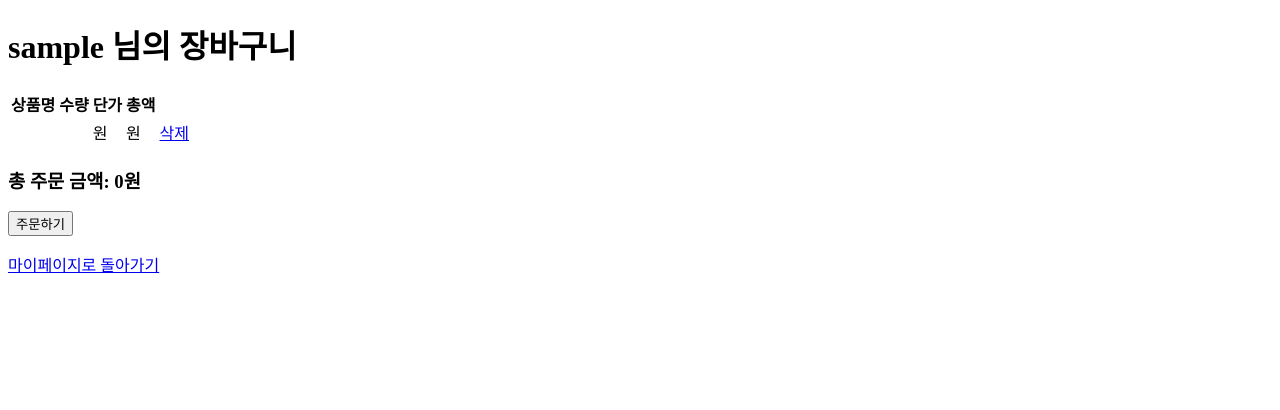
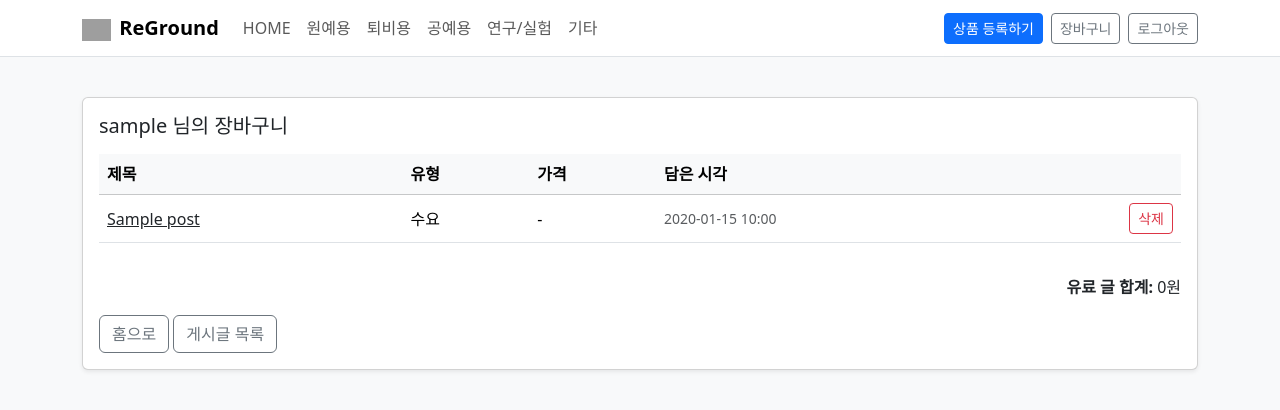
Before and after one commit to HeheHeewon/SWUProject_TEAM2, a Django app: page /cart/ in a window 1280 px wide. Shown: the top 410 px of the page. Run offline with Django 4.2, Linux system fonts and the light colour scheme; a user stored in the database is signed in; tables that the repository leaves empty hold one stand-in row (values such as "Sample post"); grey boxes are pictures that could not be loaded.

Commit message:
cart 기능까지 작동 성공

```diff
--- a/cart/models.py
+++ b/cart/models.py
@@ -22,7 +22,7 @@ class CartItem(models.Model):
         "posts.Post",
         on_delete=models.CASCADE,
         related_name="cart_items",
-        null=True, blank=True,   # ⬅️ 임시로 여기를 nullable
+        # null=True, blank=True,   # ⬅️ 임시로 여기를 nullable
     )
     added_at = models.DateTimeField(auto_now_add=True)
     memo = models.CharField(max_length=120, blank=True)
--- a/cart/views.py
+++ b/cart/views.py
@@ -1,3 +1,4 @@
+from django.contrib import messages
 from django.contrib.auth.decorators import login_required
 from django.shortcuts import get_object_or_404, render, redirect
 from .models import Cart, CartItem
@@ -9,12 +10,12 @@ def cart_detail(request):
     cart, _ = Cart.objects.get_or_create(user=request.user)
     items = cart.items.select_related("post").all()
 
-    # (선택) 유료 글 합계
-    total_price = sum(
-        (it.post.price or 0)
-        for it in items
-        if it.post.price_type == "유료"
-    )
+    # 유료 합계 (공급글만, 유료만)
+    total_price = 0
+    for it in items:
+        p = it.post
+        if p.type == Post.Type.SUPPLY and p.price_type == Post.PriceType.PAID:
+            total_price += (p.price or 0)
 
     return render(request, "cart/cart_detail.html", {
         "cart": cart,
@@ -27,7 +28,19 @@ def cart_detail(request):
 def cart_add(request, post_id):
     cart, _ = Cart.objects.get_or_create(user=request.user)
     post = get_object_or_404(Post, id=post_id)
+
+    # 내 글 담기 방지
+    if post.author_id == request.user.id:
+        messages.warning(request, "본인이 작성한 글은 장바구니에 담을 수 없습니다.")
+        return redirect("posts:detail", pk=post.id)
+
+    # (선택) 수요글 담기 방지 – 필요 없으면 이 블록 제거
+    if post.type == Post.Type.DEMAND:
+        messages.warning(request, "수요글은 장바구니 대상이 아닙니다.")
+        return redirect("posts:detail", pk=post.id)
+
     CartItem.objects.get_or_create(cart=cart, post=post)
+    messages.success(request, "장바구니에 담았습니다.")
     return redirect("cart:cart_detail")
 
 # 제거
@@ -35,4 +48,5 @@ def cart_add(request, post_id):
 def cart_remove(request, post_id):
     cart, _ = Cart.objects.get_or_create(user=request.user)
     CartItem.objects.filter(cart=cart, post_id=post_id).delete()
+    messages.info(request, "장바구니에서 제거했습니다.")
     return redirect("cart:cart_detail")
--- a/templates/base.html
+++ b/templates/base.html
@@ -59,7 +59,10 @@
         <div class="d-flex align-items-center gap-2">
           {% if request.user.is_authenticated %}
             <a class="btn btn-primary btn-sm" href="{% url 'posts:supply_new' %}">상품 등록하기</a>
-            <a class="btn btn-outline-secondary btn-sm" href="{% url 'accounts:mypage' %}">마이페이지</a>
+            <a class="btn btn-outline-secondary btn-sm" href="{% url 'cart:cart_detail' %}">
+      장바구니
+    </a>
+            <!--a class="btn btn-outline-secondary btn-sm" href="{% url 'accounts:mypage' %}">마이페이지</a!-->
             <!-- 로그아웃 후 현재 위치로 돌아오고 싶으면 get_full_path, 홈으로면 {% url 'home' %} -->
             <a class="btn btn-outline-secondary btn-sm"
                href="{% url 'accounts:logout' %}?next={{ request.get_full_path }}">로그아웃</a>
--- a/templates/cart/cart_detail.html
+++ b/templates/cart/cart_detail.html
@@ -1,44 +1,67 @@
-<!DOCTYPE html>
-<html>
-<head>
-    <title>장바구니</title>
-</head>
-<body>
-    <h1>{{ request.user.username }} 님의 장바구니</h1>
+{% extends "base.html" %}
+{% load humanize %}
+
+{% block title %}장바구니{% endblock %}
+
+{% block content %}
+<div class="card shadow-sm">
+  <div class="card-body">
+    <h1 class="h5 mb-3">{{ request.user.nickname|default:request.user.username }} 님의 장바구니</h1>
 
     {% if cart_items %}
-        <table>
-            <thead>
+      <div class="table-responsive">
+        <table class="table align-middle">
+          <thead class="table-light">
             <tr>
-                    <th>상품명</th>
-                    <th>수량</th>
-                    <th>단가</th>
-                    <th>총액</th>
+              <th>제목</th>
+              <th>유형</th>
+              <th>가격</th>
+              <th>담은 시각</th>
               <th></th>
             </tr>
           </thead>
           <tbody>
             {% for item in cart_items %}
             <tr>
-                    <td>{{ item.product.name }}</td>
-                    <td>{{ item.quantity }}</td>
-                    <td>{{ item.product.price }}원</td>
-                    <td>{{ item.total_price }}원</td>
               <td>
-                        <a href="{% url 'cart:cart_remove' item.product.id %}">삭제</a>
+                <a href="{% url 'posts:detail' item.post.id %}" class="link-dark">
+                  {{ item.post.title }}
+                </a>
+              </td>
+              <td>{{ item.post.get_type_display }}</td>
+              <td>
+                {% if item.post.type == 'SUPPLY' %}
+                  {{ item.post.price_type }}
+                  {% if item.post.price_type == '유료' and item.post.price %}
+                    / {{ item.post.price|intcomma }}원
+                  {% endif %}
+                {% else %}
+                  -
+                {% endif %}
+              </td>
+              <td class="text-muted small">{{ item.added_at|date:"Y-m-d H:i" }}</td>
+              <td class="text-end">
+                <a class="btn btn-sm btn-outline-danger"
+                   href="{% url 'cart:cart_remove' item.post.id %}">삭제</a>
               </td>
             </tr>
             {% endfor %}
           </tbody>
         </table>
+      </div>
 
-        <h3>총 주문 금액: {{ total_price }}원</h3>
-        <button type="button">주문하기</button>
-
+      <div class="text-end mt-3">
+        <strong>유료 글 합계:</strong>
+        <span>{{ total_price|intcomma }}원</span>
+      </div>
     {% else %}
-        <p>장바구니에 담긴 상품이 없습니다.</p>
+      <div class="alert alert-secondary">장바구니에 담긴 글이 없습니다.</div>
     {% endif %}
 
-    <p><a href="{% url 'accounts:mypage' %}">마이페이지로 돌아가기</a></p>
-</body>
-</html>
+    <div class="mt-3">
+      <a class="btn btn-outline-secondary" href="{% url 'home' %}">홈으로</a>
+      <a class="btn btn-outline-secondary" href="{% url 'posts:list' %}">게시글 목록</a>
+    </div>
+  </div>
+</div>
+{% endblock %}
```
Also changed, not shown: templates/posts/detail.html (+32 -9 lines), cart/migrations/0003_alter_cartitem_post.py (added). Lines whose indentation alone changed are shown as unchanged.
